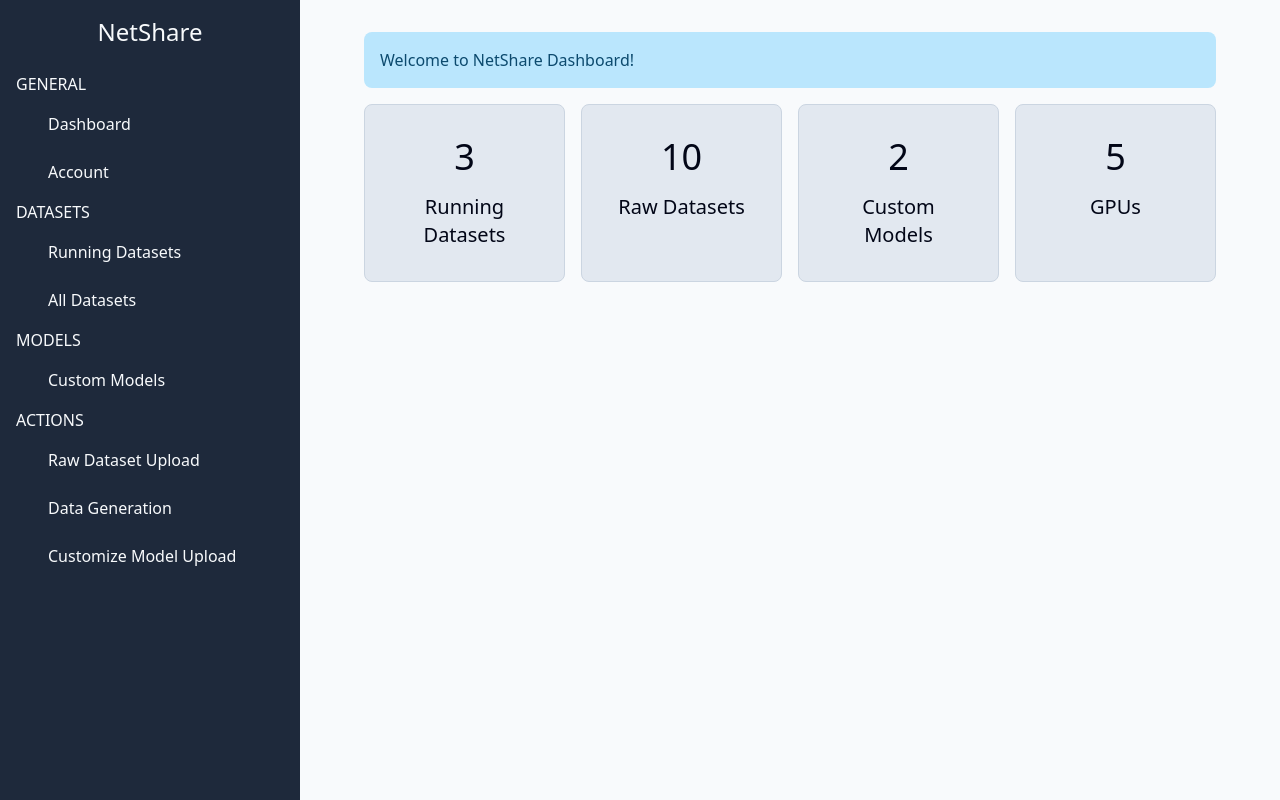
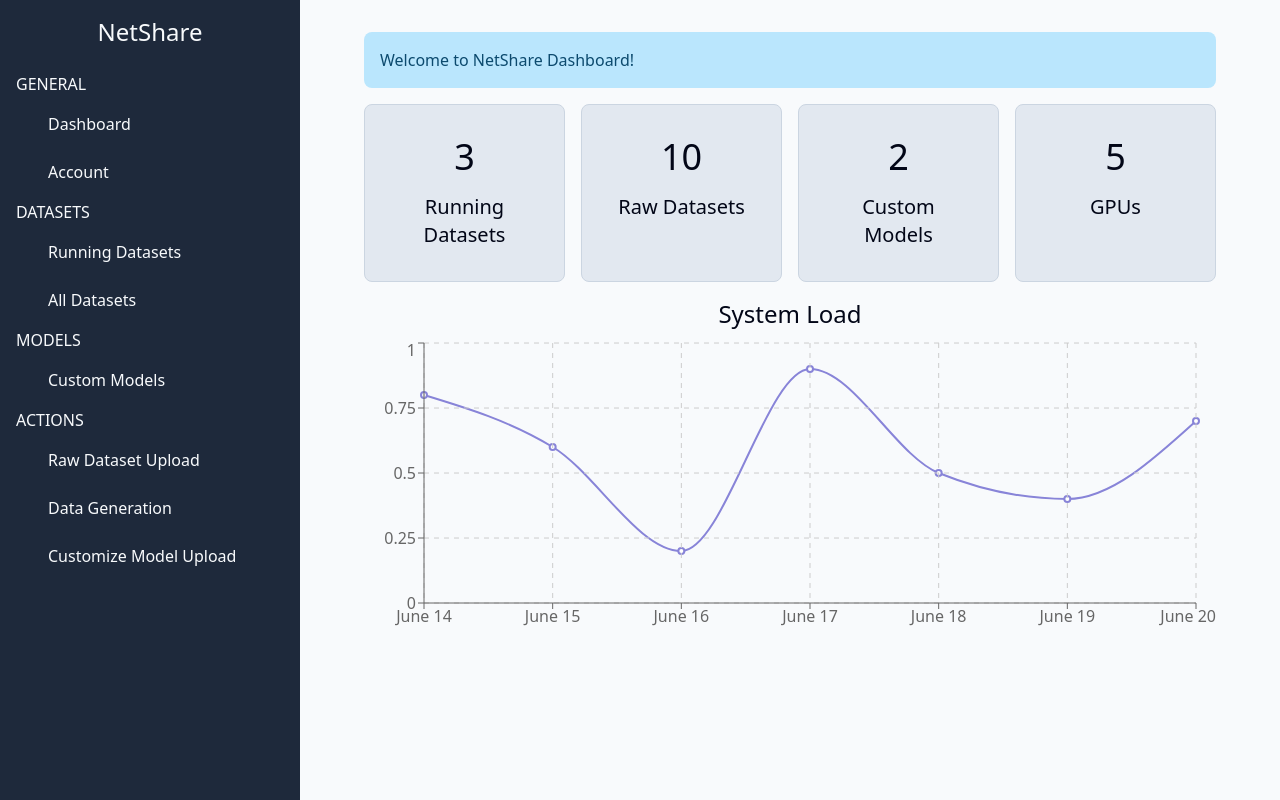
Before and after one commit to HaozheSong/NetShareWeb, a Next.js app in the folder frontend/: page /dashboard in a window 1280 px wide. Built offline with nearby package versions, Linux system fonts and the light colour scheme.

Commit message:
Frontend-0.2.0 Plot with Recharts

```diff
--- a/frontend/package.json
+++ b/frontend/package.json
@@ -17,6 +17,7 @@
     "next": "13.4.6",
     "react": "18.2.0",
     "react-dom": "18.2.0",
+    "recharts": "^2.7.1",
     "typescript": "5.1.3"
   },
   "devDependencies": {
--- /dev/null
+++ b/frontend/src/app/dashboard/LineChartDemo.tsx
@@ -0,0 +1,40 @@
+'use client'
+
+import {
+  LineChart,
+  Line,
+  CartesianGrid,
+  XAxis,
+  YAxis,
+  Tooltip,
+  ResponsiveContainer
+} from 'recharts'
+
+const data = [
+  { name: 'June 14', load: 0.8 },
+  { name: 'June 15', load: 0.6 },
+  { name: 'June 16', load: 0.2 },
+  { name: 'June 17', load: 0.9 },
+  { name: 'June 18', load: 0.5 },
+  { name: 'June 19', load: 0.4 },
+  { name: 'June 20', load: 0.7 }
+]
+
+export default function LineChartDemo () {
+  return (
+    <ResponsiveContainer>
+      <LineChart
+        width={600}
+        height={300}
+        data={data}
+        margin={{ top: 5, right: 20, bottom: 5, left: 0 }}
+      >
+        <Line type='monotone' dataKey='load' stroke='#8884d8' strokeWidth={2} />
+        <CartesianGrid stroke='#ccc' strokeDasharray='5 5' />
+        <XAxis dataKey='name' />
+        <YAxis />
+        <Tooltip />
+      </LineChart>
+    </ResponsiveContainer>
+  )
+}
--- a/frontend/src/app/dashboard/Sidebar.tsx
+++ b/frontend/src/app/dashboard/Sidebar.tsx
@@ -56,7 +56,7 @@
       </h1>
       <div id='sidebar-sections'>
         {SIDEBAR.sections.map(section => (
-          <NavSection section={section} />
+          <NavSection section={section} key={section.title} />
         ))}
       </div>
     </nav>
@@ -77,6 +77,7 @@
           <Link
             href={link.href}
             className='block my-2 px-8 leading-10 rounded-lg  hover:bg-slate-100/30'
+            key={link.text}
           >
             {link.text}
           </Link>
--- a/frontend/src/app/dashboard/page.tsx
+++ b/frontend/src/app/dashboard/page.tsx
@@ -1,3 +1,5 @@
+import LineChartDemo from './LineChartDemo'
+
 export default function Dashboard () {
   return (
     <div className='px-16 py-8'>
@@ -22,6 +24,10 @@
           <div className='text-xl text-center'>GPUs</div>
         </div>
       </div>
+      <div className='w-100 h-[300px] mt-4'>
+        <h1 className='my-2 text-center text-2xl'>System Load</h1>
+        <LineChartDemo />
+      </div>
     </div>
   )
 }
```
Also changed, not shown: 1 other file (tests, documents, lock files or other folders).
